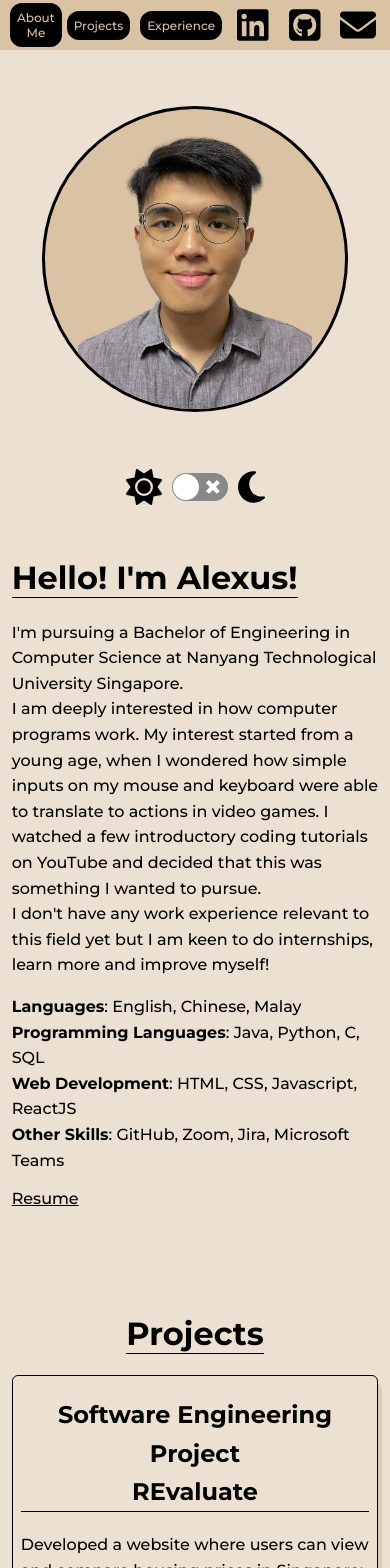
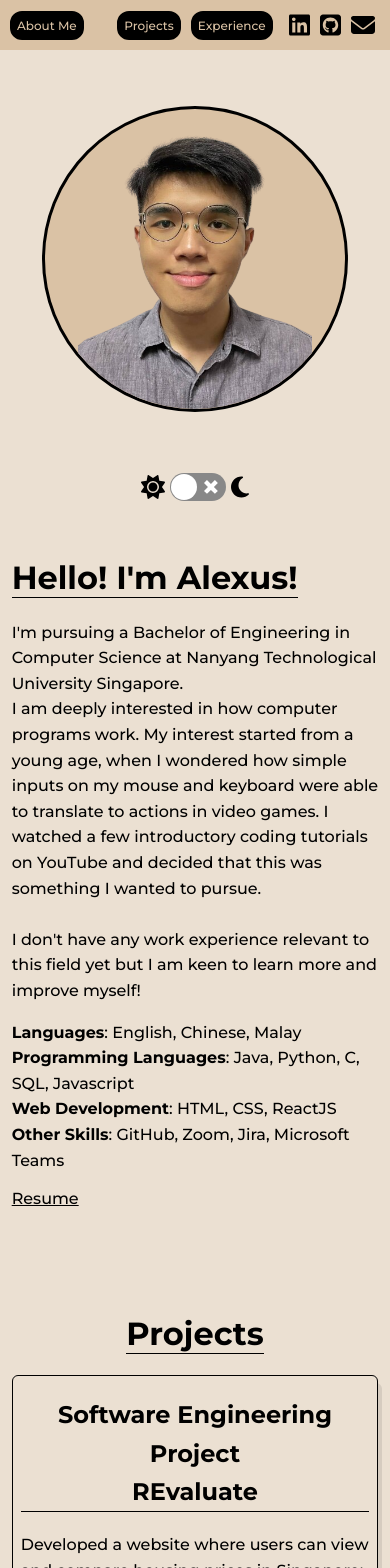
Before and after one commit to alexusljf/alexusljf.github.io, a React (Create React App) app in the folder react-site/: page / in a window 390 px wide. Shown: the top 1568 px of the page. Built offline with nearby package versions, Linux system fonts and the light colour scheme.

Commit message:
fix styling for the header bar

```diff
--- a/react-site/src/components/NightModeToggle/NightModeSwitch.jsx
+++ b/react-site/src/components/NightModeToggle/NightModeSwitch.jsx
@@ -11,9 +11,9 @@ const NightModeSwitch = () => {
 
   return (
     <div className="switch">
-      <FontAwesomeIcon icon={faSun} className = {isNightMode === false ? "faicon" : "faiconNight"}/>
+      <FontAwesomeIcon icon={faSun} className = {isNightMode === false ? "NightSwitchFaicon" : "NightSwitchFaiconNight"}/>
       <ReactSwitch onChange={toggleNightMode} checked={isNightMode} />
-      <FontAwesomeIcon icon={faMoon} className = {isNightMode === false ? "faicon" : "faiconNight"}/>
+      <FontAwesomeIcon icon={faMoon} className = {isNightMode === false ? "NightSwitchFaicon" : "NightSwitchFaiconNight"}/>
     </div>
   );
 };
--- a/react-site/src/components/NightModeToggle/switch.css
+++ b/react-site/src/components/NightModeToggle/switch.css
@@ -15,15 +15,22 @@
     margin: 10px;
     color: white;
 }
-.faicon{
+.NightSwitchFaicon{
     font-size:36px;
     margin-left:10px;
     margin-right: 10px;
     color:black;
 }
-.faiconNight{
+.NightSwitchFaiconNight{
     font-size:36px;
     margin-left:10px;
     margin-right: 10px;
     color:white;
 }
+@media (max-width: 430px){
+    .NightSwitchFaicon, .NightSwitchFaiconNight{
+        font-size: 24px;
+        margin-left: 5px;
+        margin-right: 5px;
+    }
+}
--- a/react-site/src/screens/HomePage/HomePage.jsx
+++ b/react-site/src/screens/HomePage/HomePage.jsx
@@ -20,13 +20,13 @@ const HomePage = () => {
         </h1>
         <article>
             I'm pursuing a Bachelor of Engineering in Computer Science at Nanyang Technological University Singapore. <br/>
-            I am deeply interested in how computer programs work. My interest started from a young age, when I wondered how simple inputs on my mouse and keyboard were able to translate to actions in video games. I watched a few introductory coding tutorials on YouTube and decided that this was something I wanted to pursue. <br/>
-            I don't have any work experience relevant to this field yet but I am keen to do internships, learn more and improve myself! <br/>
+            I am deeply interested in how computer programs work. My interest started from a young age, when I wondered how simple inputs on my mouse and keyboard were able to translate to actions in video games. I watched a few introductory coding tutorials on YouTube and decided that this was something I wanted to pursue. <br/> <br/>
+            I don't have any work experience relevant to this field yet but I am keen to learn more and improve myself! <br/>
 
             <p>
             <b>Languages</b>: English, Chinese, Malay <br/>
-            <b>Programming Languages</b>: Java, Python, C, SQL <br/>
-            <b>Web Development</b>: HTML, CSS, Javascript, ReactJS <br/>
+            <b>Programming Languages</b>: Java, Python, C, SQL, Javascript <br/>
+            <b>Web Development</b>: HTML, CSS, ReactJS <br/>
             <b>Other Skills</b>: GitHub, Zoom, Jira, Microsoft Teams <br/>
             </p>
         </article>
--- a/react-site/src/screens/ProjectsPage/ProjectsPage.jsx
+++ b/react-site/src/screens/ProjectsPage/ProjectsPage.jsx
@@ -17,10 +17,10 @@ const ProjectsPage = () => {
     <ProjectDiv
         modName = "Software Engineering Project"
         projectName = "REvaluate"
-        description1 = "Developed a website where users can view and compare housing prices in Singapore; implemented using ReactJS, NodeJS, CSS and MongoDB in a group of 6."
+        description1 = "Developed a website where users can view and compare housing prices in Singapore; implemented using ReactJS, NodeJS, CSS and MongoDB in a group of 6. Worked on the Frontend."
         description2 = "Formulated website’s functionality utilising various diagrams, such as Use-Case diagrams, Sequence Diagrams and State Diagrams. Designed the User Interface with Figma."
         description3 = "Engaged in agile project management, collaborated on Jira using agile methodology practices. Brainstormed and generated ideas for project. Pitched ideas for features to expand utility and functionality"
-        toolsUsed = "Tools used: ReactJS, NodeJS, CSS and MongoDB"
+        toolsUsed = "Tools used: ReactJS, CSS"
         githubLink = "https://github.com/RishJohn14/HousingInfo"
       />
     <ProjectDiv
```
